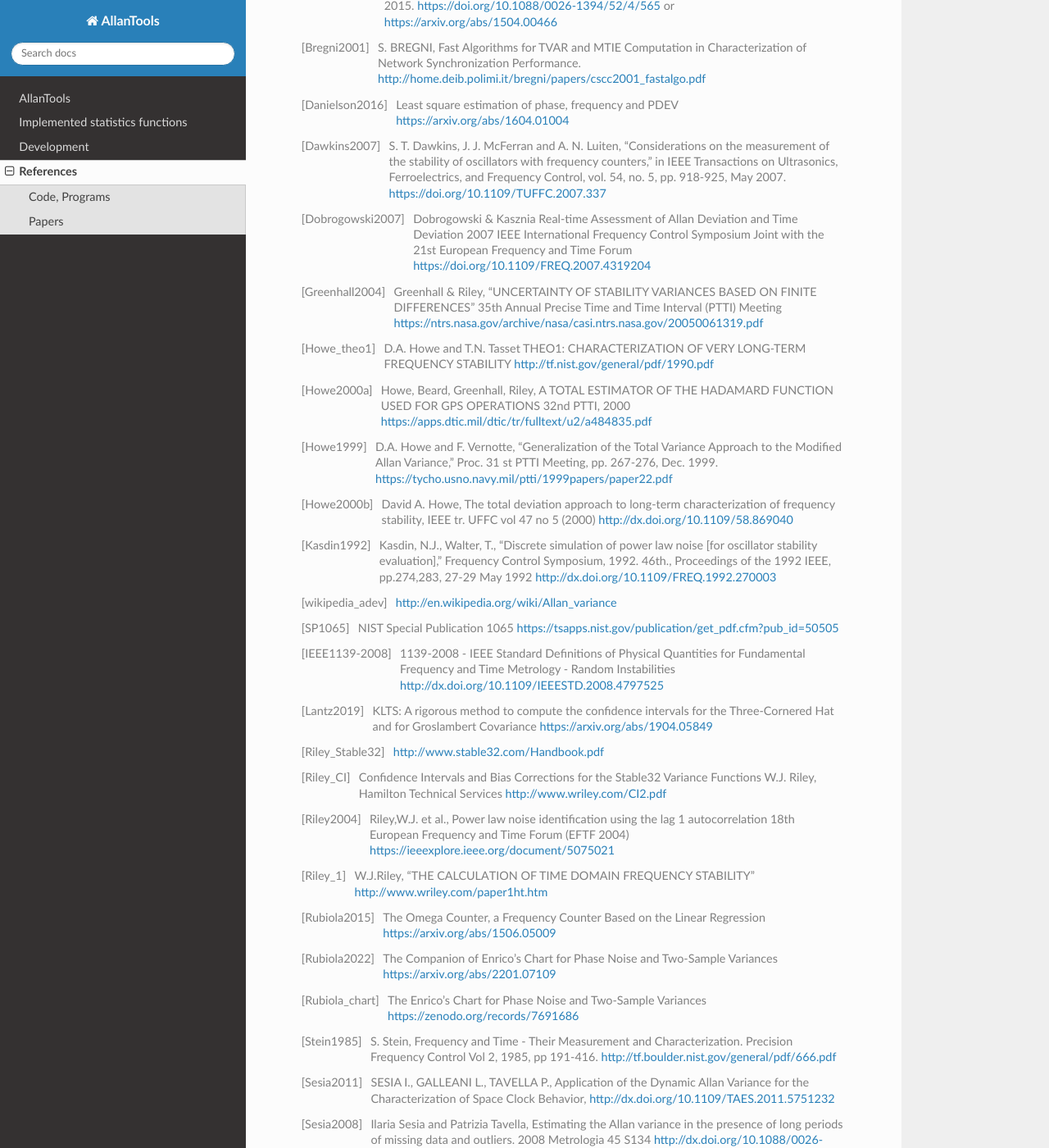
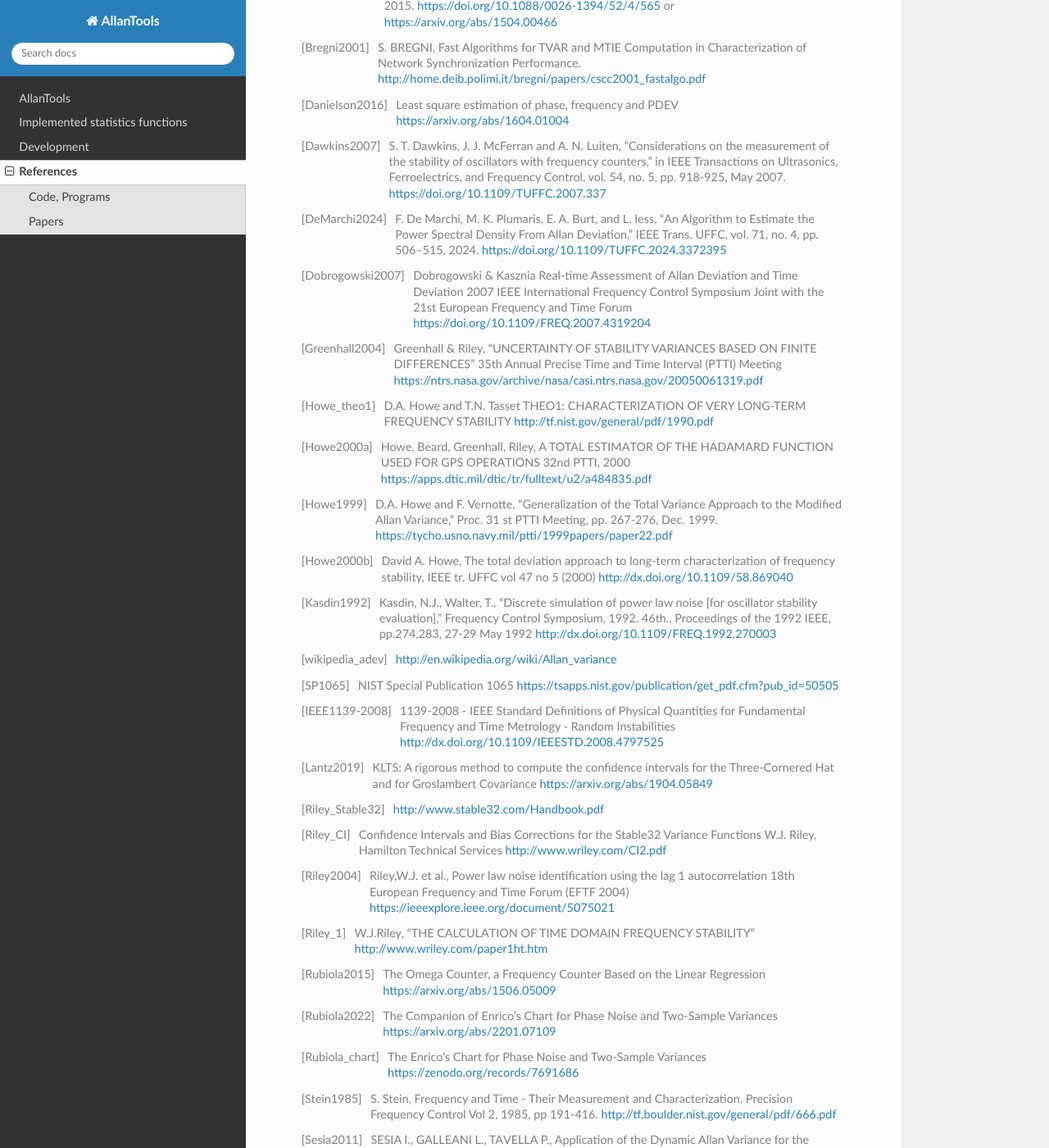
Before and after one commit to aewallin/allantools, a Sphinx documentation site: the page built from docs/references.rst, in a window 1280 px wide and 1400 px high, scrolled down 487 px. Shown: the whole window at 82% size. Built offline with Sphinx 7.4.7 and the Read the Docs theme 3.1.0, drawn with Linux system fonts in a browser that asks for light colours; pages that are not in the unit, such as notebooks, are missing from menus; some of the changed text lies outside the part shown.

Commit message:
add references to docs

```diff
--- a/docs/references.rst
+++ b/docs/references.rst
@@ -35,6 +35,11 @@
     counters," in IEEE Transactions on Ultrasonics, Ferroelectrics, and
     Frequency Control, vol. 54, no. 5, pp. 918-925, May 2007.
     https://doi.org/10.1109/TUFFC.2007.337
+
+..  [DeMarchi2024] F. De Marchi, M. K. Plumaris, E. A. Burt, and L. Iess,
+    "An Algorithm to Estimate the Power Spectral Density From Allan Deviation,"
+    IEEE Trans. UFFC, vol. 71, no. 4, pp. 506–515, 2024.
+    https://doi.org/10.1109/TUFFC.2024.3372395
 
 .. [Dobrogowski2007] Dobrogowski & Kasznia
     Real-time Assessment of Allan Deviation and Time Deviation
@@ -114,6 +119,10 @@
     presence of long periods of missing data and outliers.
     2008 Metrologia 45 S134 http://dx.doi.org/10.1088/0026-1394/45/6/S19
 
+..  [Timmer1995] J. Timmer and M. Koenig, "On generating power law noise",
+    Astronomy and Astrophysics, vol. 300, pp. 707–710, 1995.
+    available online at https://blog.ioces.com/matt/posts/colouring-noise/timmer-konig-1995.pdf
+
 .. [Vernotte2011] F. Vernotte, "Variance Measurements", 2011 IFCS & EFTF
     http://www.ieee-uffc.org/frequency-control/learning/pdf/Vernotte-Varience_Measurements.pdf
 
```
Also changed, not shown: 2 other files.
